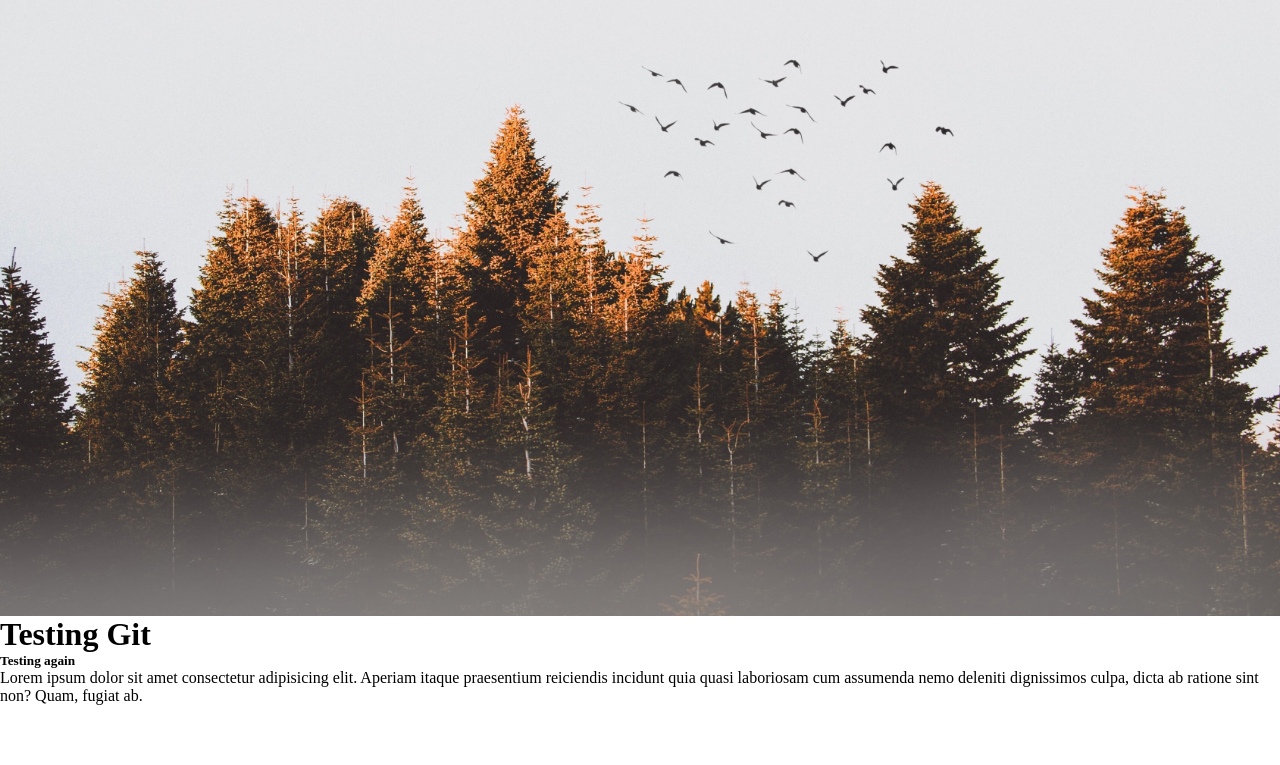
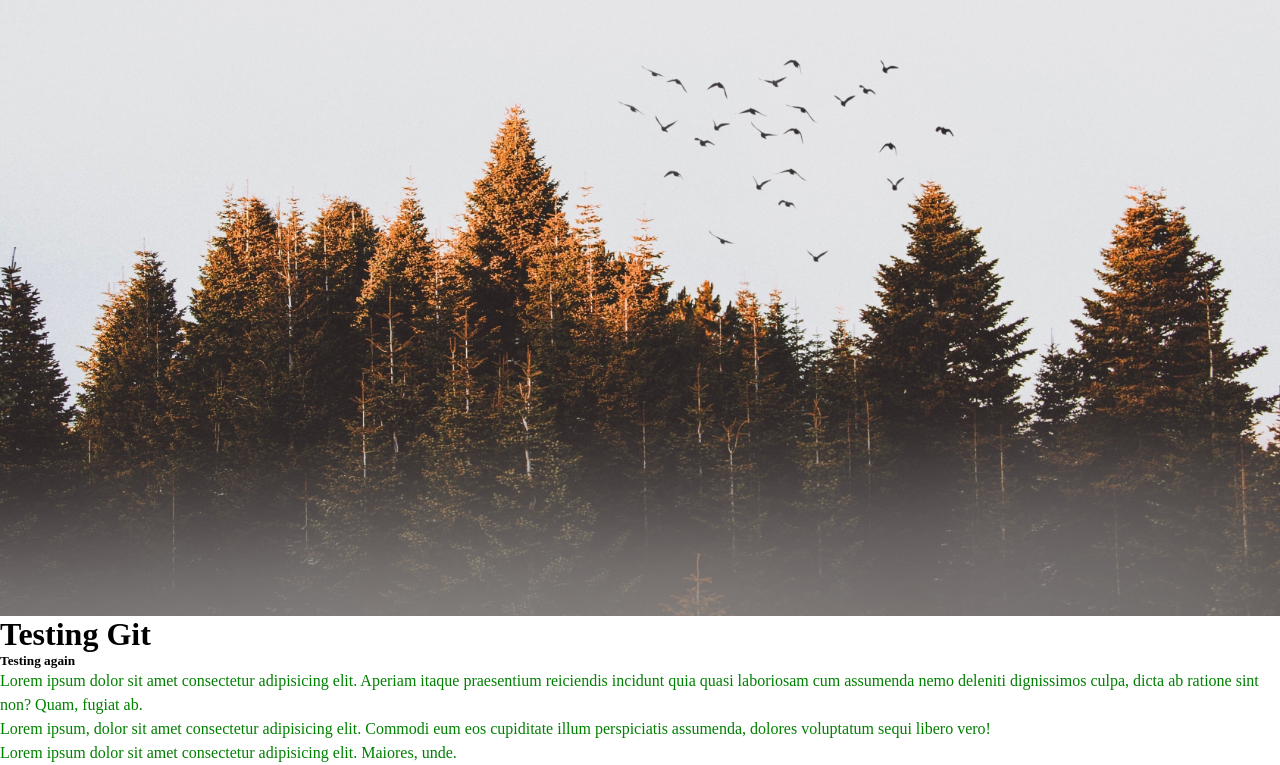
Before and after one commit to jamiev03/Mountains-site, a plain HTML site: page index.html in a window 1280 px wide. Shown: the part 152-917 px from the top of the page. Before the commit the page ends 857 px from the top, so only its background shows below. Drawn offline with Linux system fonts and the light colour scheme.

Commit message:
new commit

```diff
--- a/index.html
+++ b/index.html
@@ -17,5 +17,9 @@
     <h5>Testing again</h5>
     <p>Lorem ipsum dolor sit amet consectetur adipisicing elit. Aperiam itaque praesentium reiciendis incidunt quia quasi laboriosam cum assumenda nemo deleniti dignissimos culpa, dicta ab ratione sint non? Quam, fugiat ab.</p>
 
+    <p>Lorem ipsum, dolor sit amet consectetur adipisicing elit. Commodi eum eos cupiditate illum perspiciatis assumenda, dolores voluptatum sequi libero vero!</p>
+
+    <p>Lorem ipsum dolor sit amet consectetur adipisicing elit. Maiores, unde.</p>
+
 </body>
 </html>
--- a/style.css
+++ b/style.css
@@ -15,3 +15,8 @@
     position: relative;
     height: 40vh;
 }
+
+p {
+    color: green;
+    line-height: 1.5;
+}
```
